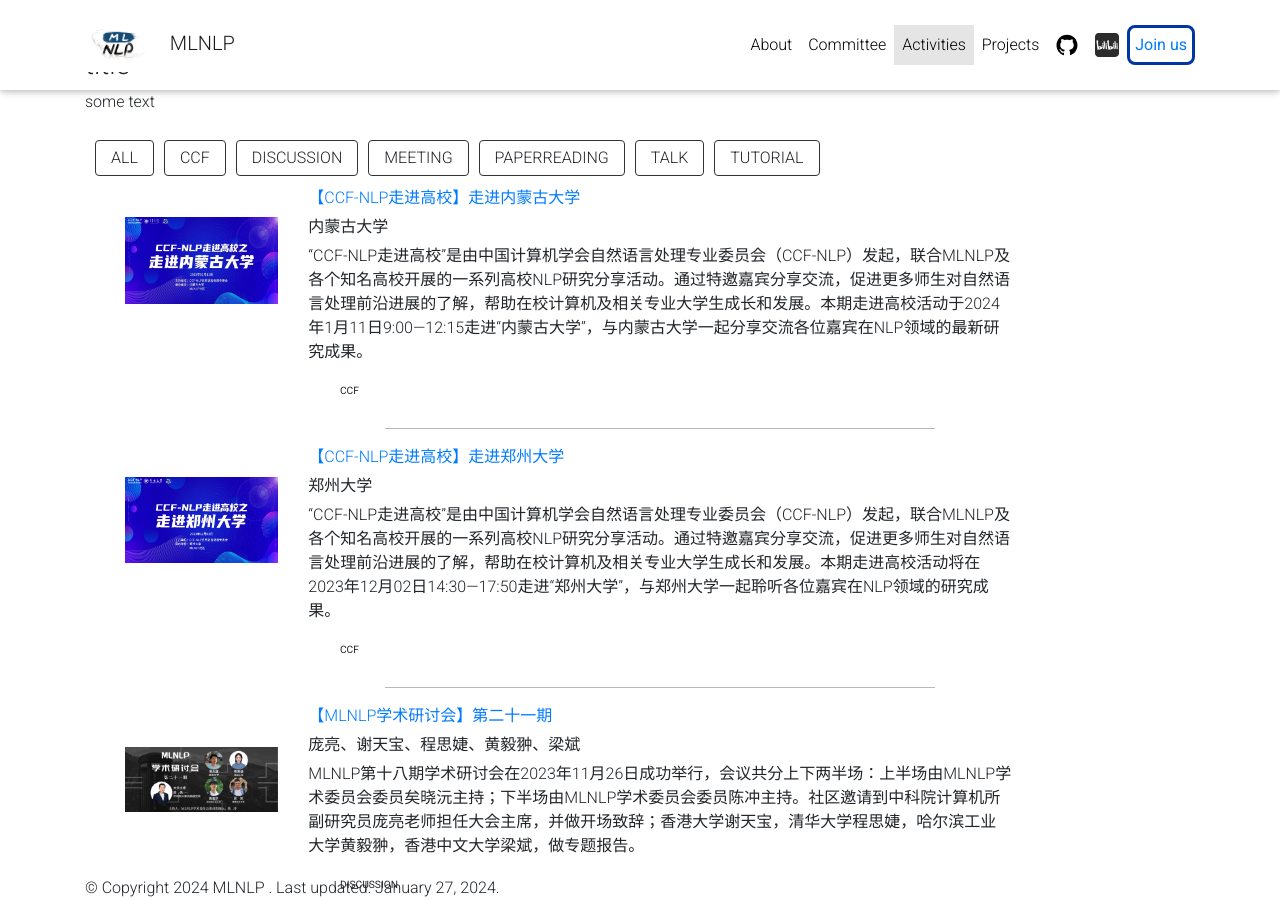
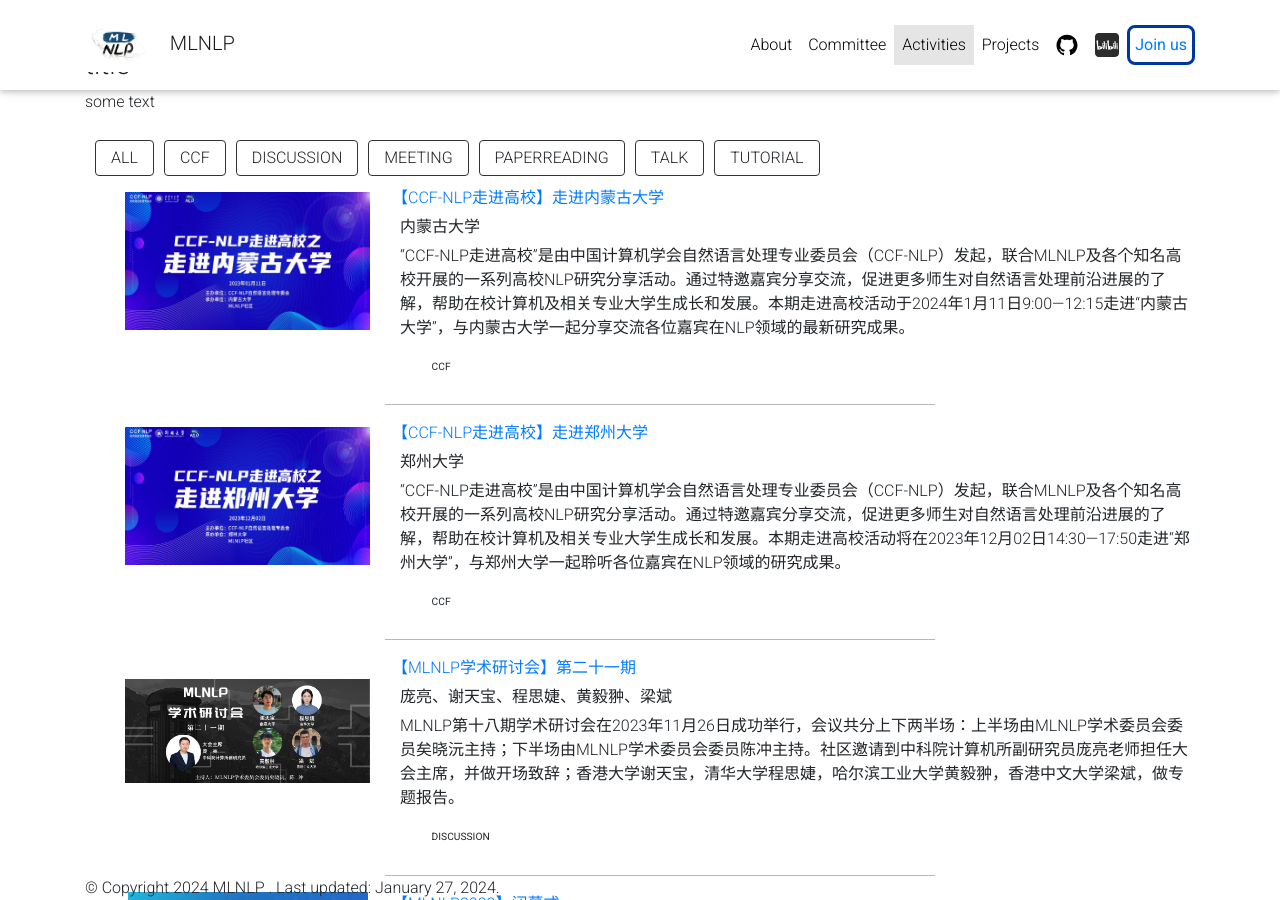
Before and after one commit to WPENGxs/wpengxs.github.io, a Jekyll site: the page built from _pages/activities.md, in a window 1280 px wide and 900 px high. Built offline with Jekyll 4.4.1, drawn with Linux system fonts in a browser that asks for light colours; comment, search, counter and statistics services are not loaded; a style sheet for code colours, icons or effects is not loaded.

Commit message:
Update activities.html

```diff
--- a/_layouts/activities.html
+++ b/_layouts/activities.html
@@ -75,11 +75,11 @@
       {% assign tags_string = activity.tags | join: ' ' %}
       <li class="{{tags_string}}">
         <div class="row">
-          <div class="col-sm-2 card-img" style="height: 150px;">
+          <div class="col-sm-3 card-img" style="height: 150px;">
             <img src="/assets/ac_img/{{activity.img}}" style="width: 100%; height: 100%; object-fit: contain;border-radius: .25rem;" loading="lazy">
           </div>
-          <div class="col-sm-8">
-            <a href="{{activity.href}}" class="title">{{activity.title}}</a>
+          <div class="col-9">
+            <a href="{{activity.href}}" class="title" style="margin:-.5rem;">{{activity.title}}</a>
             <div class="author" style="margin-top: 5px;margin-bottom: 5px;">{{activity.people}}</div>
             <div class="periodical" style="margin-top: 5px;margin-bottom: 5px;">{{activity.detail}}</div>
             <div class="links">
```
